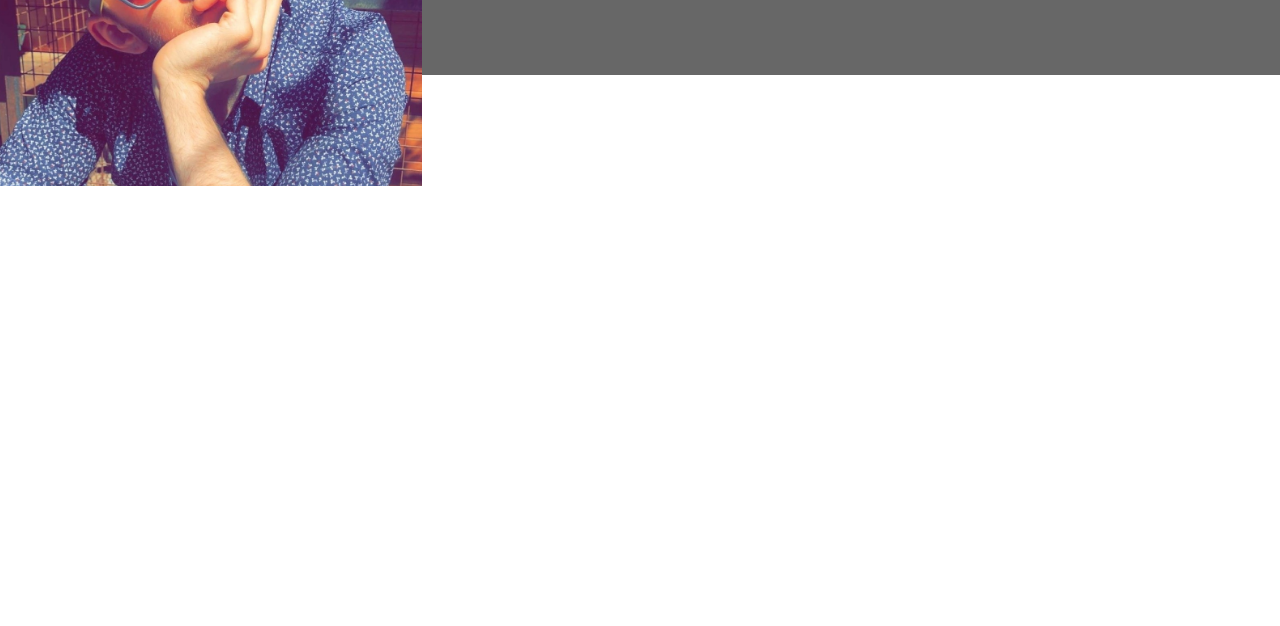
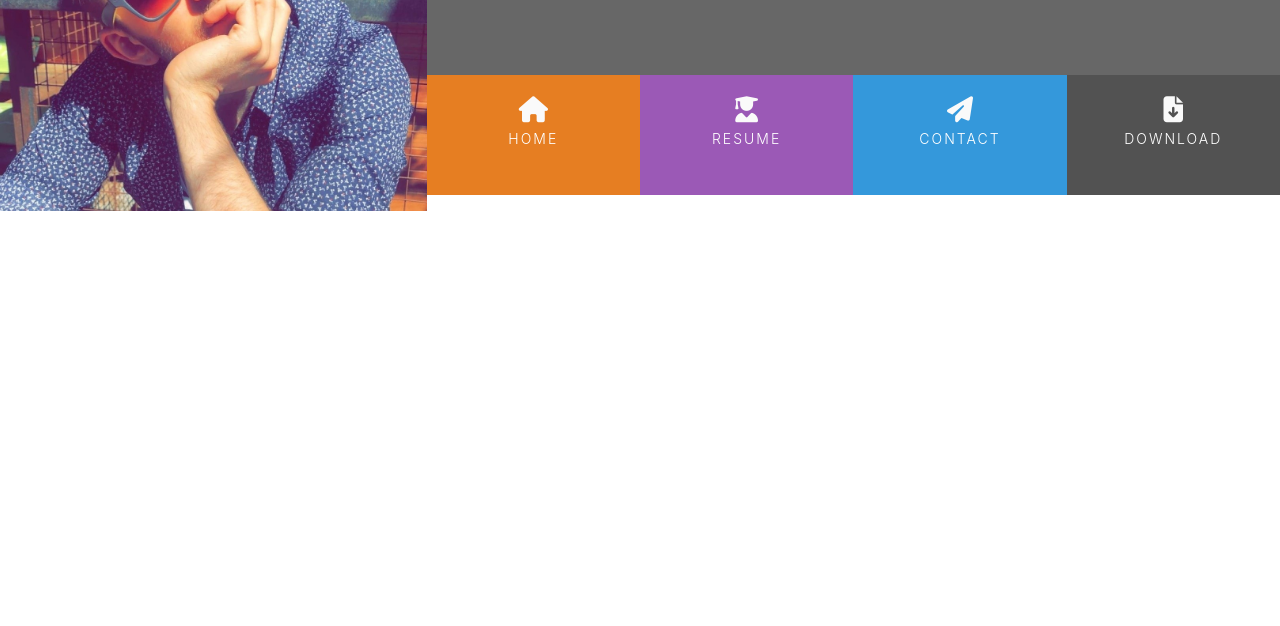
Before and after one commit to Cal-Rex/bootstrap-resume-project, a plain HTML site: page index.html in a window 1280 px wide. Shown: the part 174-800 px from the top of the page. Drawn offline with nearby package versions, Linux system fonts and the light colour scheme.

Commit message:
build on nav styling

```diff
--- a/assets/css/style.css
+++ b/assets/css/style.css
@@ -4,6 +4,22 @@
 
 .bg-color-name-title {
     background-color: #676767;
+}
+
+.ui-menu-color-home {
+    background-color: #e67e22;
+}
+
+.ui-menu-color-resume {
+    background-color: #9b59b6;
+}
+
+.ui-menu-color-contact {
+    background-color: #3498db;
+}
+
+.ui-menu-color-download {
+    background-color: #525252;
 }
 
 /* ------------------------------------------------------------------headings */
@@ -44,3 +60,45 @@ header {
     margin-bottom: 90px;
     color: #ffffff;
 }
+
+.list-inline-item:not(:last-child) {
+    margin: 0;
+}
+
+.menucontainer {font-size: 0;}
+
+#nav li {
+    font-size: 14px;
+    padding: 0;
+}
+
+.menuitem {
+    height: 120px;
+    text-align: center;
+    padding: 0;
+}
+
+.menuitem a {
+    width: 100%;
+    text-decoration: none;
+    color: #ffffff;
+    height: 120px;
+}
+
+.menuitem a i {
+    padding-top: 22px;
+    display: block;
+    color: #fafafa;
+    font-size: 26px;
+}
+
+.menuitem span {
+    display: block;
+    width: 100%;
+    padding-top: 5px;
+    text-align: center;
+    text-transform: uppercase;
+    font-size: 14px;
+    font-weight: 300;
+    letter-spacing: 2px;
+}
--- a/index.html
+++ b/index.html
@@ -14,22 +14,39 @@
 
 <body>
     <header>
-        <div class="row">
+        <div class="row no-gutters">
             <a href="index.html" class="col-md-4 logo">
 
             </a>
             <div class="col-md-8">
-                <div class="row bg-color-name-title">
+                <div class="row no-gutters bg-color-name-title">
                     <div class="col heading">
                         <h1 class="name">Andy Gibb</h1>
                         <h2 class="title">Developing Developer</h2>
                     </div>
                 </div>
+                <div class="row no-gutters">
+                    <div class="col">
+                        <ul id="nav" class="list-inline menucontainer">
+                            <li class="col-6 col-sm-3 list-inline-item ui-menu-color-home menuitem">
+                                <a href="#"><i class="fa-solid fa-house"></i><span>Home</span></a>
+                            </li>
+                            <li class="col-6 col-sm-3 list-inline-item ui-menu-color-resume menuitem">
+                                <a href="#"><i class="fa-solid fa-user-graduate"></i><span>Resume</span></a>
+                            </li>
+                            <li class="col-6 col-sm-3 list-inline-item ui-menu-color-contact menuitem">
+                                <a href="#"><i class="fa-solid fa-paper-plane"></i><span>Contact</span></a>
+                            </li>
+                            <li class="col-6 col-sm-3 list-inline-item ui-menu-color-download menuitem">
+                                <a href="#"><i class="fa-solid fa-file-arrow-down"></i><span>Download</span></a>
+                            </li>
+
+                        </ul>
+                    </div>
+                </div>
+
             </div>
         </div>
-
-
-
     </header>
     <section>
 
```
